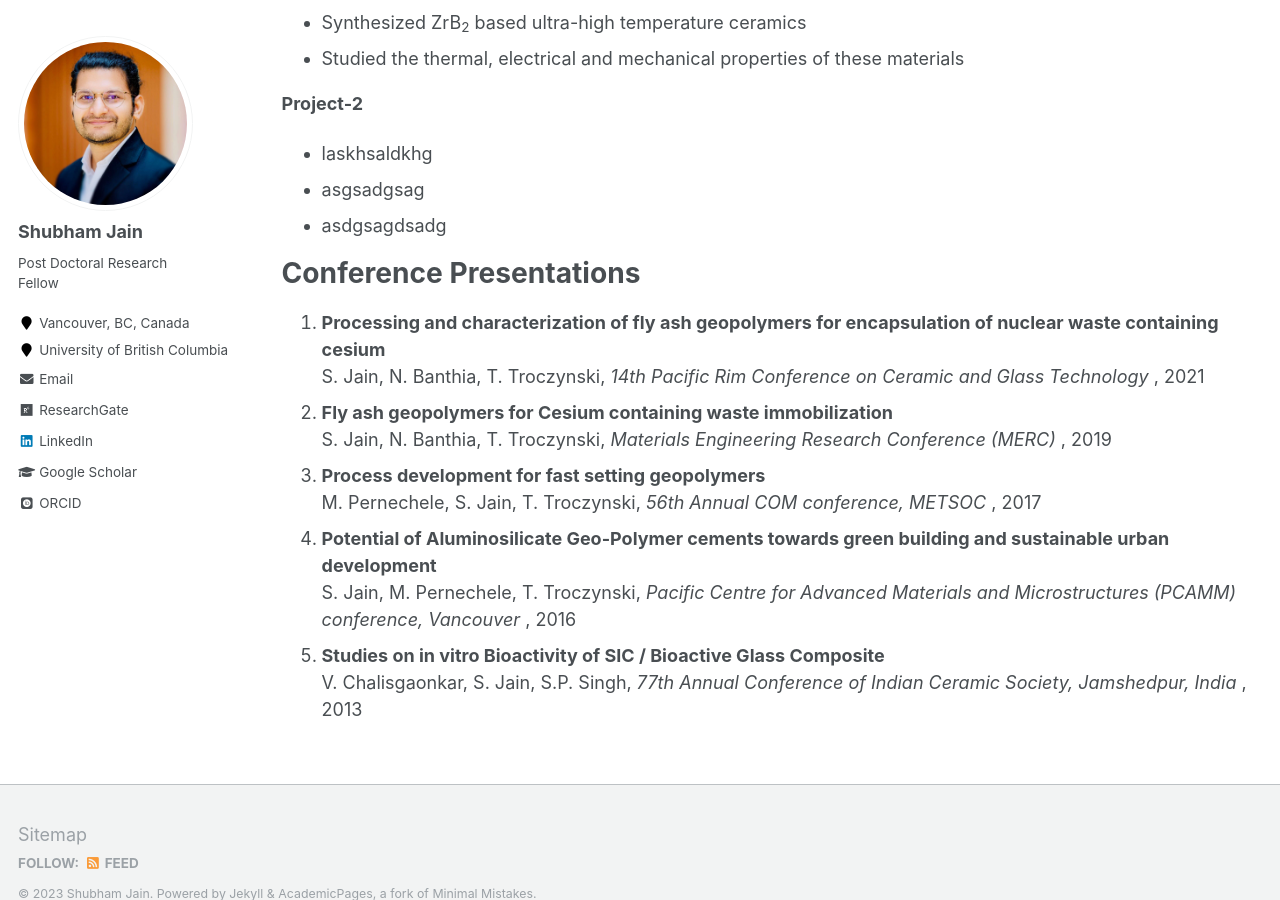
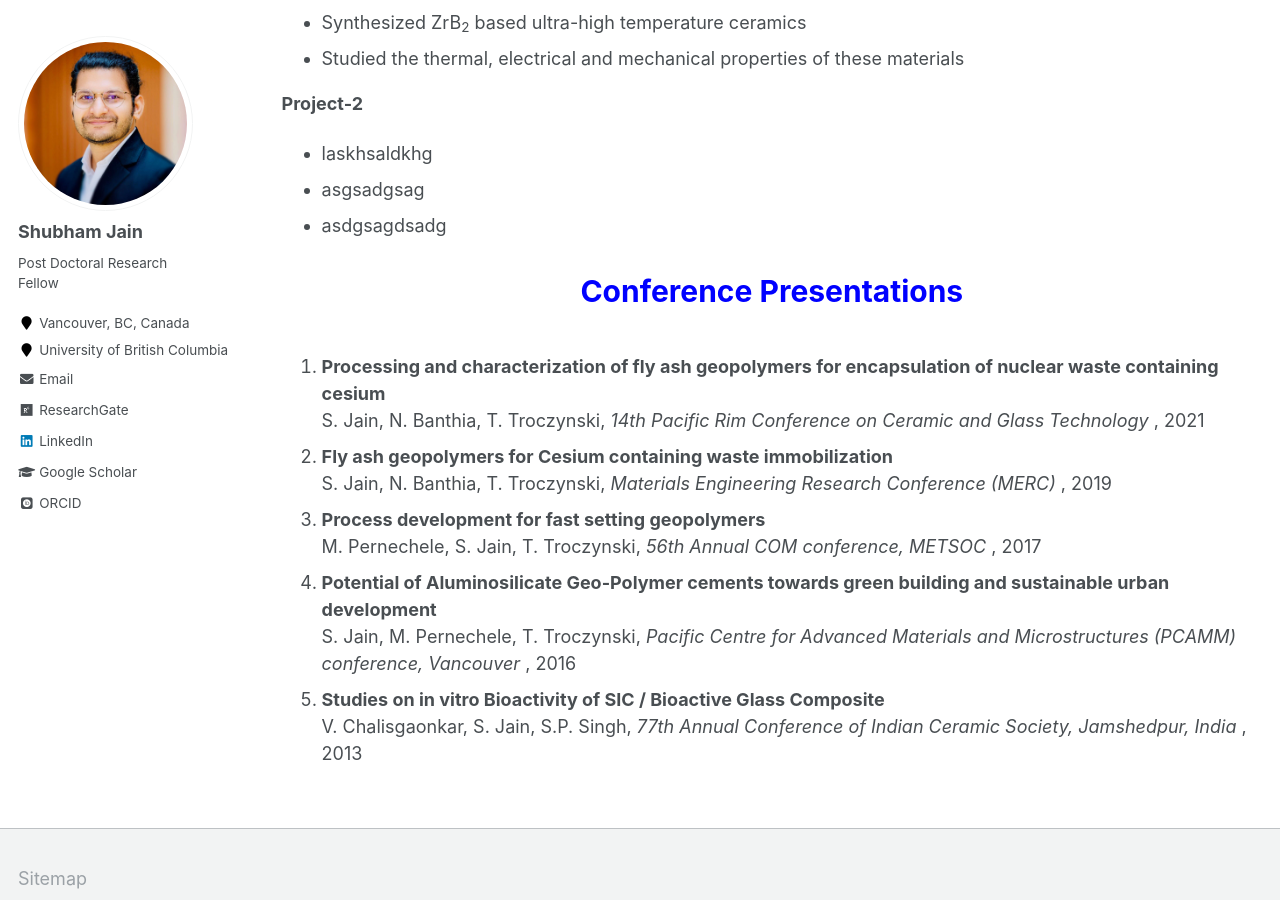
Before and after one commit to shubhamj2611/shubhamj2611.github.io, a Jekyll site: the page built from _pages/research.md, in a window 1280 px wide and 900 px high, scrolled down 700 px. Built offline with Jekyll 4.4.1, drawn with Linux system fonts in a browser that asks for light colours; some web fonts are replaced.

Commit message:
Update research.md

```diff
--- a/_pages/research.md
+++ b/_pages/research.md
@@ -28,7 +28,7 @@ author_profile: true
    * asgsadgsag
    * asdgsagdsadg
 
-# Conference Presentations
+<p style="text-align:center; color:Blue; font-size:30px; font-weight:bold;"> Conference Presentations </p>
 
 <ol>
 
```
